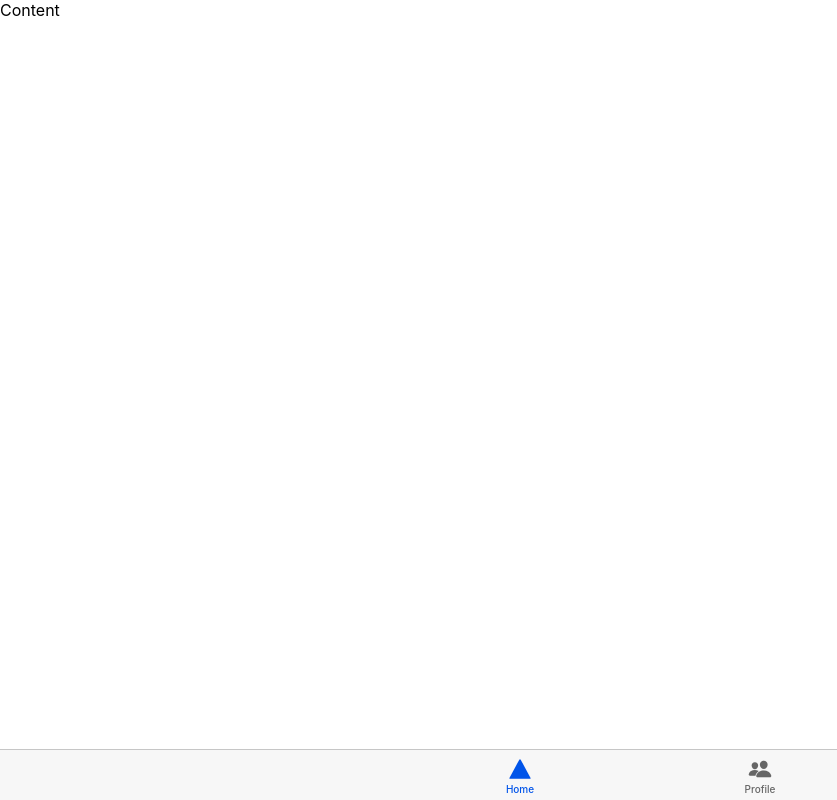
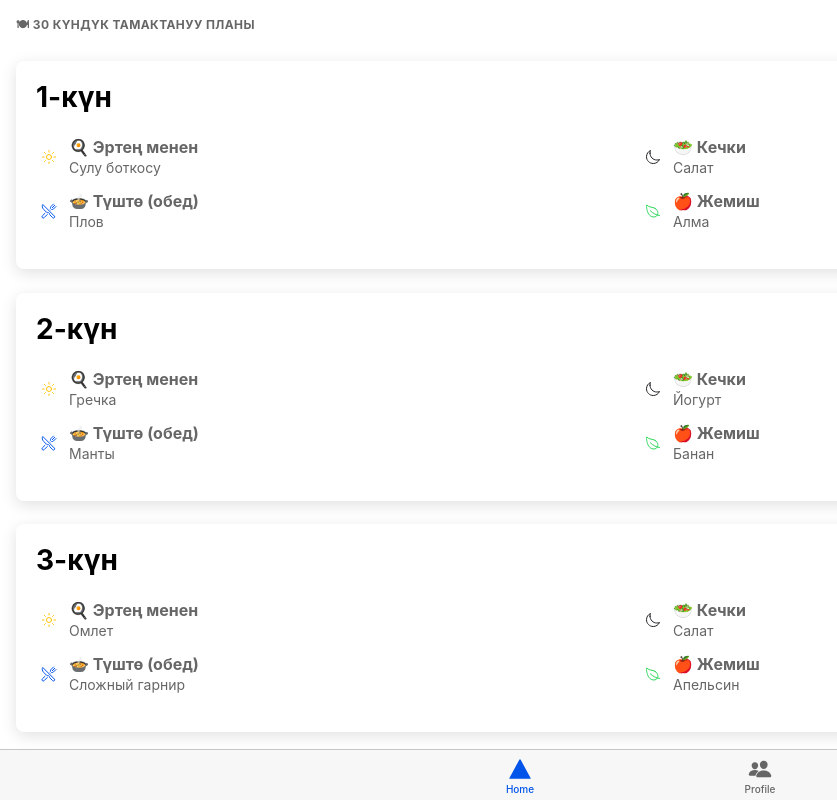
Before and after one commit to Nurtimax/nur-max, a React (Vite) app: page /home in a window 1280 px wide. Shown: the whole page, without its empty margins (0-837 px from the left). Built offline with nearby package versions, Linux system fonts and the light colour scheme.

Commit message:
add data and list foods

```diff
--- a/package.json
+++ b/package.json
@@ -22,6 +22,7 @@
     "@tanstack/react-query": "^5.101.0",
     "@types/react-router": "^5.1.20",
     "@types/react-router-dom": "^5.3.3",
+    "axios": "^1.17.0",
     "ionicons": "^7.4.0",
     "react": "19.0.0",
     "react-dom": "19.0.0",
--- /dev/null
+++ b/public/api/foods.json
@@ -0,0 +1,214 @@
+{
+  "list": [
+    {
+      "day": 1,
+      "breakfast": "Сулу боткосу",
+      "lunch": "Плов",
+      "dinner": "Салат",
+      "fruit": "Алма"
+    },
+    {
+      "day": 2,
+      "breakfast": "Гречка",
+      "lunch": "Манты",
+      "dinner": "Йогурт",
+      "fruit": "Банан"
+    },
+    {
+      "day": 3,
+      "breakfast": "Омлет",
+      "lunch": "Сложный гарнир",
+      "dinner": "Салат",
+      "fruit": "Апельсин"
+    },
+    {
+      "day": 4,
+      "breakfast": "Сулу боткосу",
+      "lunch": "Печень с рисом",
+      "dinner": "Компот",
+      "fruit": "Киви"
+    },
+    {
+      "day": 5,
+      "breakfast": "Гречка",
+      "lunch": "Бешбармак",
+      "dinner": "Салат",
+      "fruit": "Алма"
+    },
+    {
+      "day": 6,
+      "breakfast": "Омлет",
+      "lunch": "Куурдак",
+      "dinner": "Йогурт",
+      "fruit": "Банан"
+    },
+    {
+      "day": 7,
+      "breakfast": "Сулу боткосу",
+      "lunch": "Лагман",
+      "dinner": "Салат",
+      "fruit": "Апельсин"
+    },
+    {
+      "day": 8,
+      "breakfast": "Гречка",
+      "lunch": "Шорпо",
+      "dinner": "Компот",
+      "fruit": "Киви"
+    },
+    {
+      "day": 9,
+      "breakfast": "Омлет",
+      "lunch": "Ормо",
+      "dinner": "Салат",
+      "fruit": "Алма"
+    },
+    {
+      "day": 10,
+      "breakfast": "Сулу боткосу",
+      "lunch": "Плов",
+      "dinner": "Йогурт",
+      "fruit": "Банан"
+    },
+    {
+      "day": 11,
+      "breakfast": "Гречка",
+      "lunch": "Манты",
+      "dinner": "Салат",
+      "fruit": "Апельсин"
+    },
+    {
+      "day": 12,
+      "breakfast": "Омлет",
+      "lunch": "Сложный гарнир",
+      "dinner": "Компот",
+      "fruit": "Киви"
+    },
+    {
+      "day": 13,
+      "breakfast": "Сулу боткосу",
+      "lunch": "Печень с рисом",
+      "dinner": "Салат",
+      "fruit": "Алма"
+    },
+    {
+      "day": 14,
+      "breakfast": "Гречка",
+      "lunch": "Бешбармак",
+      "dinner": "Йогурт",
+      "fruit": "Банан"
+    },
+    {
+      "day": 15,
+      "breakfast": "Омлет",
+      "lunch": "Куурдак",
+      "dinner": "Салат",
+      "fruit": "Апельсин"
+    },
+    {
+      "day": 16,
+      "breakfast": "Сулу боткосу",
+      "lunch": "Лагман",
+      "dinner": "Компот",
+      "fruit": "Киви"
+    },
+    {
+      "day": 17,
+      "breakfast": "Гречка",
+      "lunch": "Шорпо",
+      "dinner": "Салат",
+      "fruit": "Алма"
+    },
+    {
+      "day": 18,
+      "breakfast": "Омлет",
+      "lunch": "Ормо",
+      "dinner": "Йогурт",
+      "fruit": "Банан"
+    },
+    {
+      "day": 19,
+      "breakfast": "Сулу боткосу",
+      "lunch": "Плов",
+      "dinner": "Салат",
+      "fruit": "Апельсин"
+    },
+    {
+      "day": 20,
+      "breakfast": "Гречка",
+      "lunch": "Манты",
+      "dinner": "Компот",
+      "fruit": "Киви"
+    },
+    {
+      "day": 21,
+      "breakfast": "Омлет",
+      "lunch": "Сложный гарнир",
+      "dinner": "Салат",
+      "fruit": "Алма"
+    },
+    {
+      "day": 22,
+      "breakfast": "Сулу боткосу",
+      "lunch": "Печень с рисом",
+      "dinner": "Йогурт",
+      "fruit": "Банан"
+    },
+    {
+      "day": 23,
+      "breakfast": "Гречка",
+      "lunch": "Бешбармак",
+      "dinner": "Салат",
+      "fruit": "Апельсин"
+    },
+    {
+      "day": 24,
+      "breakfast": "Омлет",
+      "lunch": "Куурдак",
+      "dinner": "Компот",
+      "fruit": "Киви"
+    },
+    {
+      "day": 25,
+      "breakfast": "Сулу боткосу",
+      "lunch": "Лагман",
+      "dinner": "Салат",
+      "fruit": "Алма"
+    },
+    {
+      "day": 26,
+      "breakfast": "Гречка",
+      "lunch": "Шорпо",
+      "dinner": "Йогурт",
+      "fruit": "Банан"
+    },
+    {
+      "day": 27,
+      "breakfast": "Омлет",
+      "lunch": "Ормо",
+      "dinner": "Салат",
+      "fruit": "Апельсин"
+    },
+    {
+      "day": 28,
+      "breakfast": "Сулу боткосу",
+      "lunch": "Плов",
+      "dinner": "Компот",
+      "fruit": "Киви"
+    },
+    {
+      "day": 29,
+      "breakfast": "Гречка",
+      "lunch": "Манты",
+      "dinner": "Салат",
+      "fruit": "Алма"
+    },
+    {
+      "day": 30,
+      "breakfast": "Омлет",
+      "lunch": "Сложный гарнир",
+      "dinner": "Йогурт",
+      "fruit": "Банан"
+    }
+  ]
+}
--- a/src/pages/home/components/Content.tsx
+++ b/src/pages/home/components/Content.tsx
@@ -1,7 +1,25 @@
-import { IonContent } from "@ionic/react";
+import { IonCardSubtitle, IonContent } from "@ionic/react";
+import { useQuery } from "@tanstack/react-query";
+import { getFoods } from "../../../query/foods.query";
+import HomeMealList from "./MealList";
 
 const HomeContent = () => {
-  return <IonContent>Content</IonContent>;
+  const { data } = useQuery({
+    queryKey: ["foods"],
+    queryFn: getFoods,
+    initialData: null,
+    retry: 2,
+  });
+
+  return (
+    <IonContent className="" fullscreen>
+      <div className="ion-padding-horizontal ion-padding-top">
+        <IonCardSubtitle>🍽 30 күндүк тамактануу планы</IonCardSubtitle>
+      </div>
+
+      <HomeMealList list={data?.list} />
+    </IonContent>
+  );
 };
 
 export default HomeContent;
--- /dev/null
+++ b/src/pages/home/components/MealCard.tsx
@@ -0,0 +1,92 @@
+import {
+  IonCard,
+  IonCardContent,
+  IonCardHeader,
+  IonCardTitle,
+  IonCol,
+  IonIcon,
+  IonRow,
+} from "@ionic/react";
+import { MealDay } from "../../../@types/meal.types";
+import { FC } from "react";
+import {
+  leafOutline,
+  moonOutline,
+  restaurantOutline,
+  sunnyOutline,
+} from "ionicons/icons";
+
+interface IProps {
+  data: MealDay;
+}
+const MealCard: FC<IProps> = ({ data }) => {
+  return (
+    <IonCard>
+      <IonCardHeader>
+        <IonCardTitle>{data.day}-күн</IonCardTitle>
+      </IonCardHeader>
+      <IonCardContent>
+        <IonRow>
+          <IonCol size="12" sizeMd="6">
+            <div
+              style={{
+                display: "flex",
+                alignItems: "center",
+                gap: "12px",
+                marginBottom: "12px",
+              }}
+            >
+              <IonIcon icon={sunnyOutline} color="warning" />
+              <div>
+                <strong>🍳 Эртең менен</strong>
+                <p style={{ margin: 0 }}>{data.breakfast}</p>
+              </div>
+            </div>
+
+            <div
+              style={{
+                display: "flex",
+                alignItems: "center",
+                gap: "12px",
+                marginBottom: "12px",
+              }}
+            >
+              <IonIcon icon={restaurantOutline} color="primary" />
+              <div>
+                <strong>🍲 Түштө (обед)</strong>
+                <p style={{ margin: 0 }}>{data.lunch}</p>
+              </div>
+            </div>
+          </IonCol>
+
+          <IonCol size="12" sizeMd="6">
+            <div
+              style={{
+                display: "flex",
+                alignItems: "center",
+                gap: "12px",
+                marginBottom: "12px",
+              }}
+            >
+              <IonIcon icon={moonOutline} color="dark" />
+              <div>
+                <strong>🥗 Кечки</strong>
+                <p style={{ margin: 0 }}>{data.dinner}</p>
+              </div>
+            </div>
+
+            <div style={{ display: "flex", alignItems: "center", gap: "12px" }}>
+              <IonIcon icon={leafOutline} color="success" />
+              <div>
+                <strong>🍎 Жемиш</strong>
+                <p style={{ margin: 0 }}>{data.fruit}</p>
+              </div>
+            </div>
+          </IonCol>
+        </IonRow>
+      </IonCardContent>
+    </IonCard>
+  );
+};
+
+export default MealCard;
--- /dev/null
+++ b/src/pages/home/components/MealList.tsx
@@ -0,0 +1,18 @@
+import React, { FC } from "react";
+import { MealDay } from "../../../@types/meal.types";
+import MealCard from "./MealCard";
+
+interface IProps {
+  list?: MealDay[];
+}
+const HomeMealList: FC<IProps> = ({ list }) => {
+  return (
+    <div>
+      {list?.map((meal) => (
+        <MealCard key={meal.day} data={meal} />
+      ))}
+    </div>
+  );
+};
+
+export default HomeMealList;
--- a/src/pages/profile/components/Content.tsx
+++ b/src/pages/profile/components/Content.tsx
@@ -1,7 +1,7 @@
 import { IonContent } from "@ionic/react";
 
 const ProfileContent = () => {
-  return <IonContent>ProfileContent</IonContent>;
+  return <IonContent className="ion-padding">ProfileContent</IonContent>;
 };
 
 export default ProfileContent;
--- /dev/null
+++ b/src/query/foods.query.ts
@@ -0,0 +1,8 @@
+import { MealPlanData } from "../@types/meal.types";
+import api from "../utils/helpers/axios.helper";
+import { API } from "./index.query";
+
+export const getFoods = async () => {
+  const data = await api.get<MealPlanData | null>(API.foods.getList);
+  return data as unknown as MealPlanData;
+};
--- /dev/null
+++ b/src/query/index.query.ts
@@ -0,0 +1,5 @@
+export const API = {
+  foods: {
+    getList: "api/foods.json",
+  },
+};
--- /dev/null
+++ b/src/utils/helpers/axios.helper.ts
@@ -0,0 +1,34 @@
+// services/api.service.ts
+import axios from "axios";
+
+const api = axios.create({
+  baseURL: "http://localhost:8100/",
+  timeout: 10000,
+  headers: {
+    "Content-Type": "application/json",
+  },
+});
+
+// Request interceptor
+api.interceptors.request.use(
+  async (config) => {
+    console.log("📤 Суроо:", config.method, config.url);
+
+    return config;
+  },
+  (error) => Promise.reject(error),
+);
+
+// Response interceptor
+api.interceptors.response.use(
+  (response) => {
+    console.log("📥 Жооп:", response.status, response.config.url);
+    // Успешный ответ
+    return response.data;
+  },
+  async (error) => {
+    return Promise.reject(error);
+  },
+);
+
+export default api;
```
Also changed, not shown: src/@types/meal.types.ts (added, +12 -0 lines), 1 other file (tests, documents, lock files or other folders).
